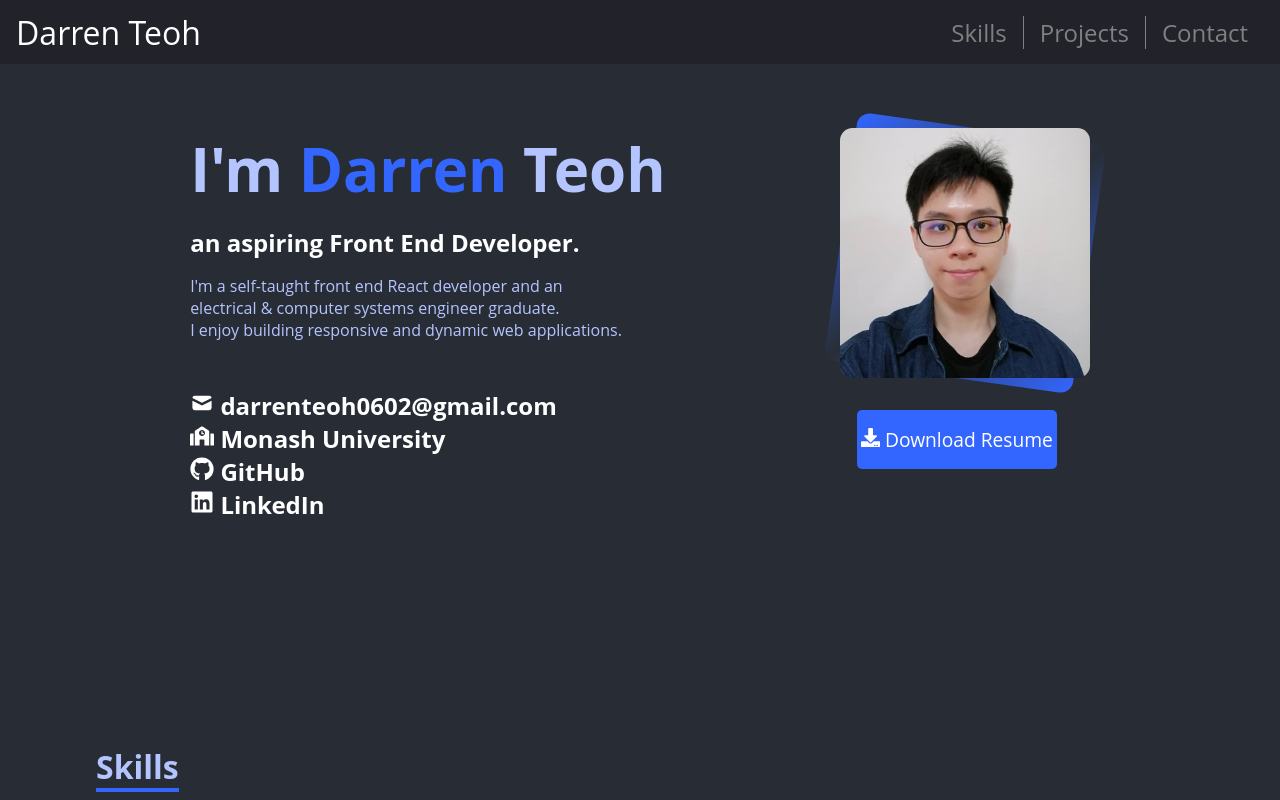
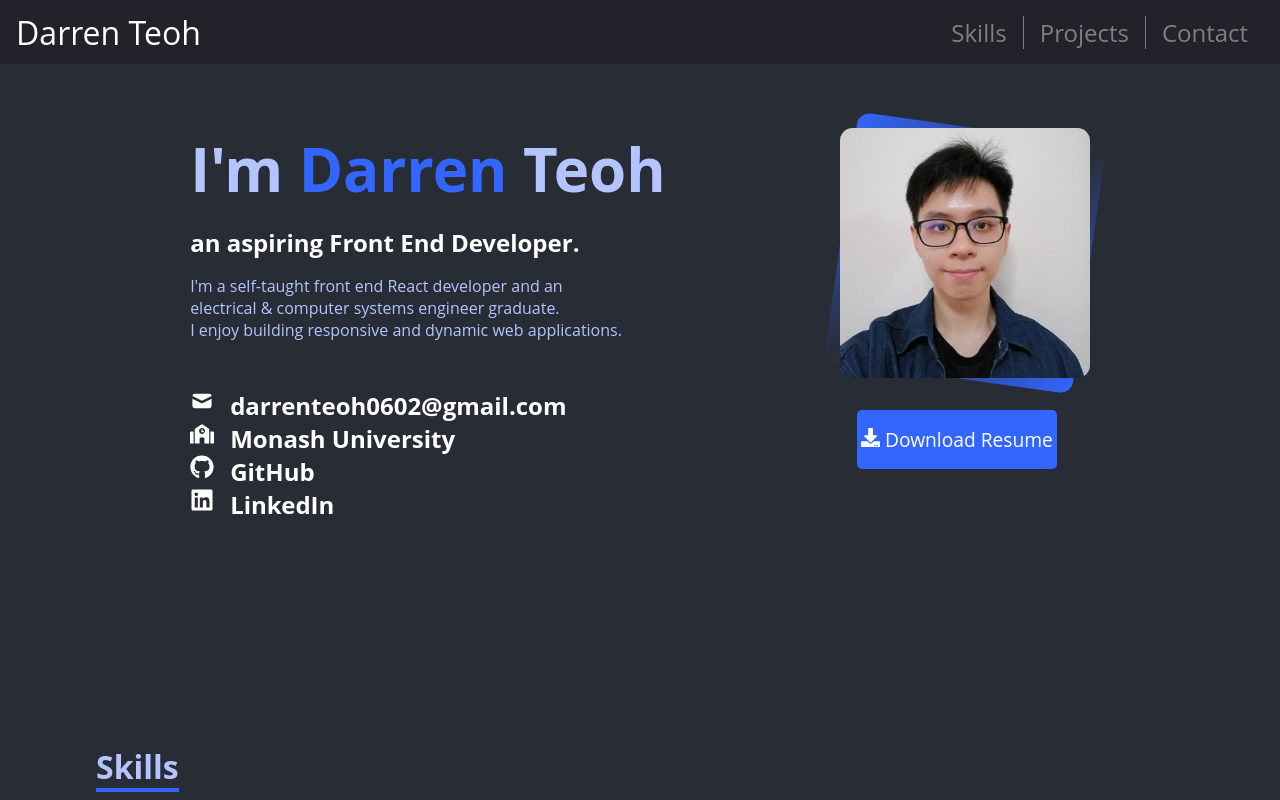
Before and after one commit to darren0602/portfolio, a React (Create React App) app: page / in a window 1280 px wide. Shown: the top 800 px of the page. Built offline with nearby package versions, Linux system fonts and the light colour scheme.

Commit message:
various fixes

```diff
--- a/src/css/home.css
+++ b/src/css/home.css
@@ -41,8 +41,13 @@
     margin-top: 3rem;
 }
 
+.icon > h2 {
+    display: flex;
+}
+
 .icon > h2 > a {
     color: white;
+    margin-left: 1rem;
 }
 
 .icon > h2 > a:hover {
--- a/src/css/projects.css
+++ b/src/css/projects.css
@@ -32,10 +32,10 @@
     flex-direction: column;
     justify-content: center;
     align-items: center;
-    width:auto;
+    min-width: 360px;
     height:350px;
     background-color: rgba(0, 0, 0, 0.7);
-    border-radius: 9px;
+    border-radius: 10px;
 }
 
 .buttons {
@@ -226,4 +226,9 @@
         width: 300px;
         height: 250px;
     }
+
+    .projects-hovered {
+        width: 300px;
+        height: 250px;
+    }
 }
--- a/src/css/skills.css
+++ b/src/css/skills.css
@@ -1,7 +1,7 @@
 .skills {
     padding: 6rem;
     width: 100%;
-    height: 100vh;
+    height: auto;
     color: rgb(179, 196, 255);
 }
 
```
